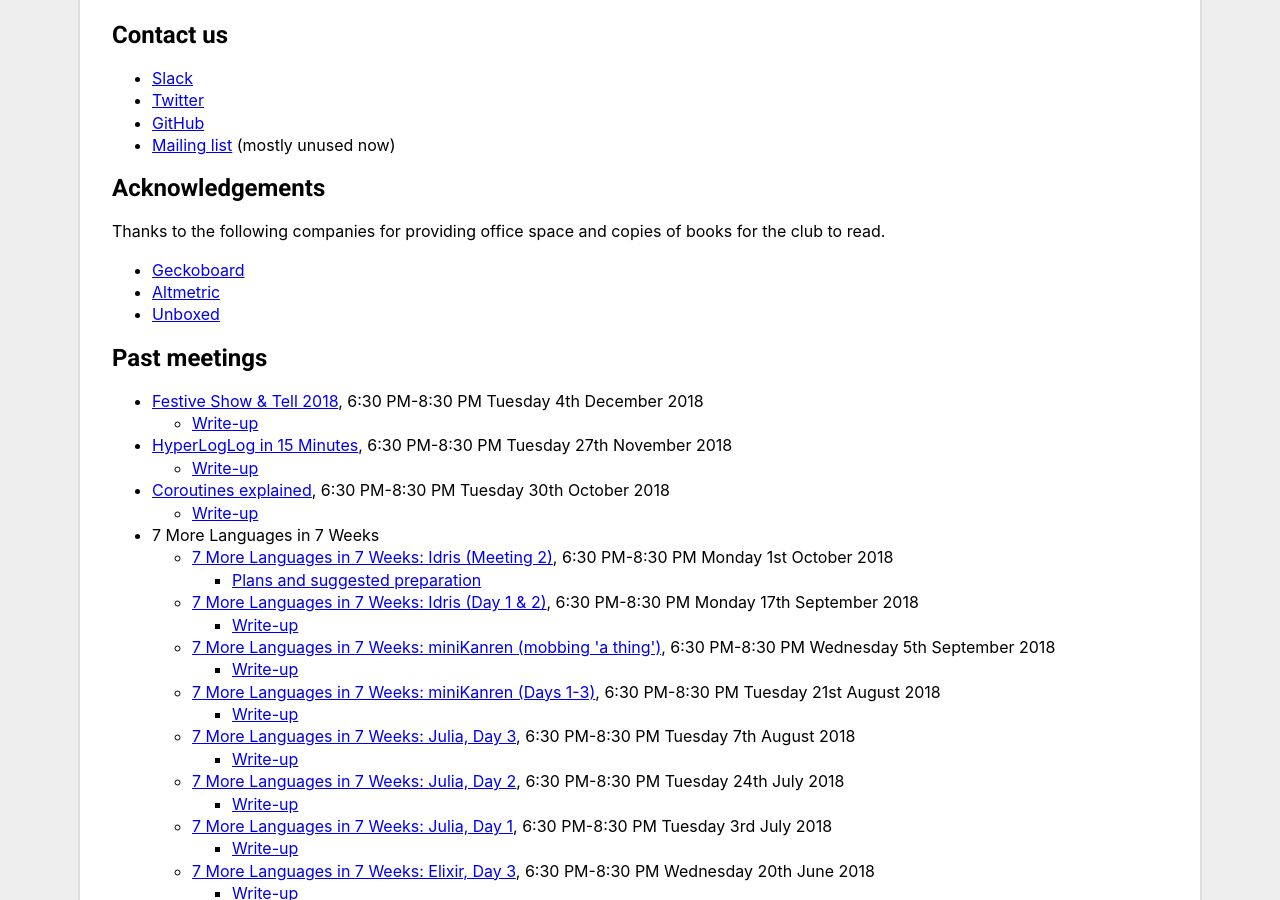
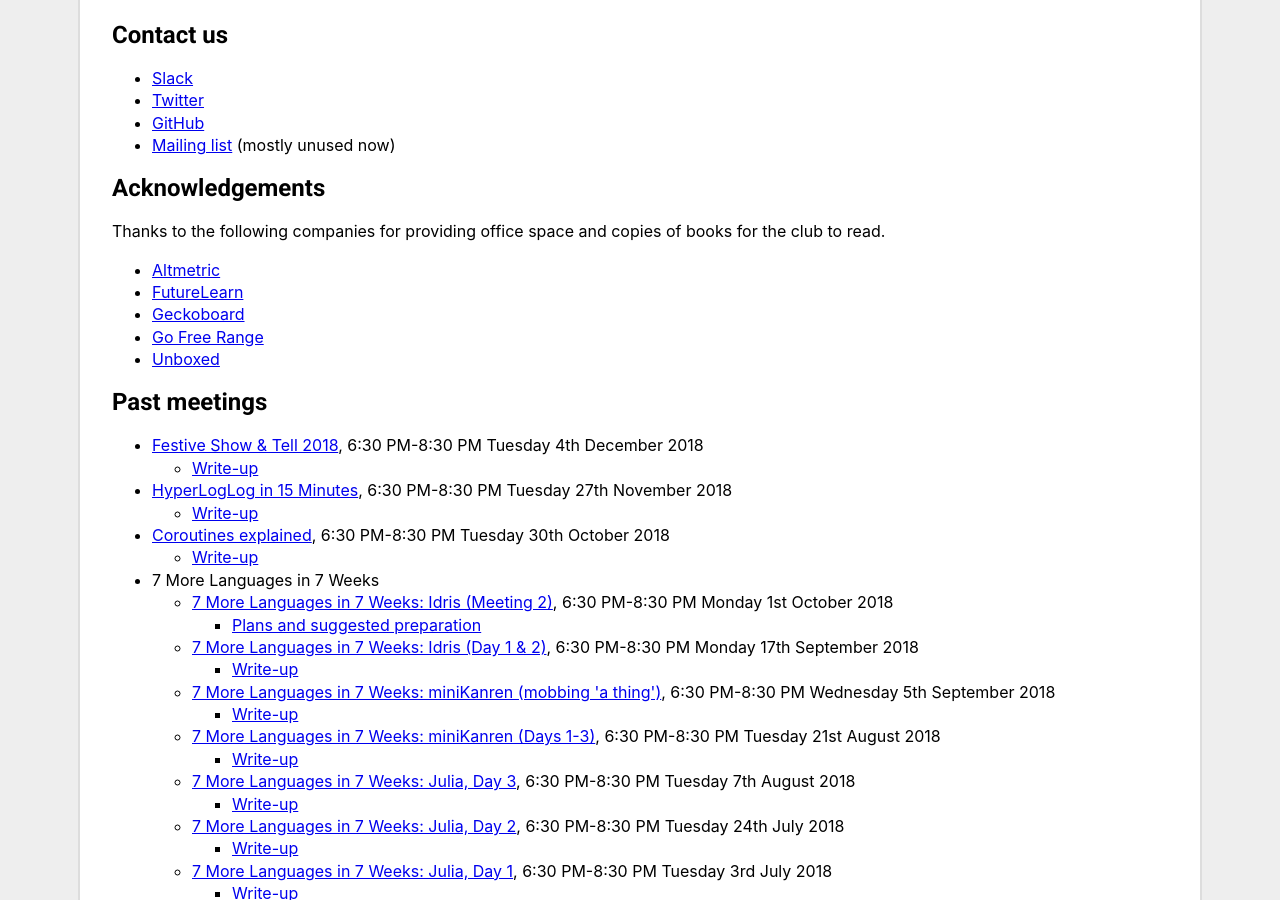
Before and after one commit to computationclub/computationclub.github.io, a Jekyll site: the page built from index.html, in a window 1280 px wide and 900 px high, scrolled down 1508 px. Built offline with Jekyll 4.4.1, drawn with Linux system fonts in a browser that asks for light colours.

Commit message:
Acknowledge hosts of yore

```diff
--- a/index.html
+++ b/index.html
@@ -98,8 +98,10 @@
   <p>Thanks to the following companies for providing office space and copies of books for the club to read.</p>
 
   <ul>
+    <li><a href="https://www.altmetric.com">Altmetric</a></li>
+    <li><a href="https://www.futurelearn.com/">FutureLearn</a></li>
     <li><a href="https://www.geckoboard.com/">Geckoboard</a></li>
-    <li><a href="https://www.altmetric.com">Altmetric</a></li>
+    <li><a href="https://gofreerange.com/">Go Free Range</a></li>
     <li><a href="https://www.unboxed.co">Unboxed</a></li>
   </ul>
 </section>
```
